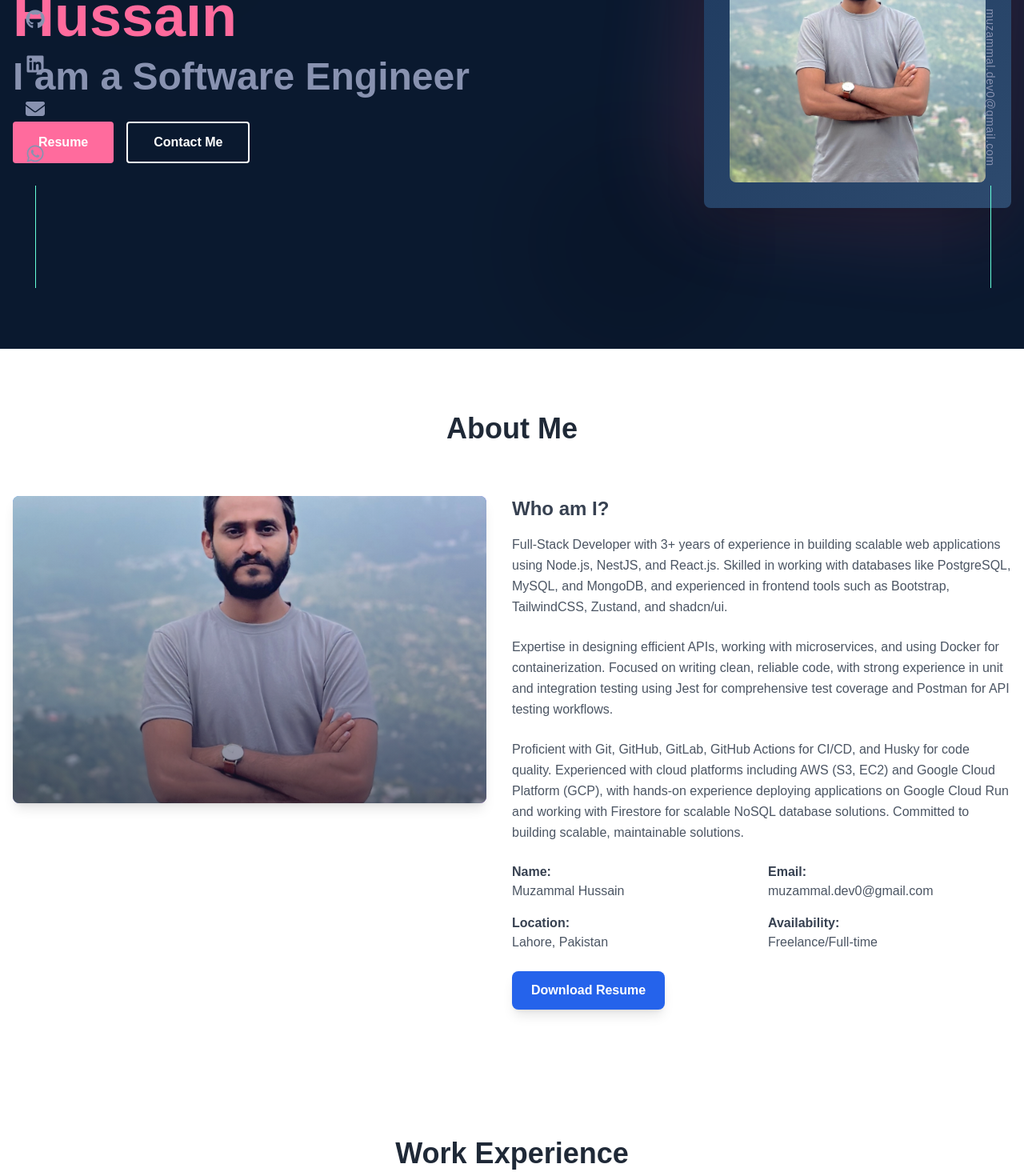
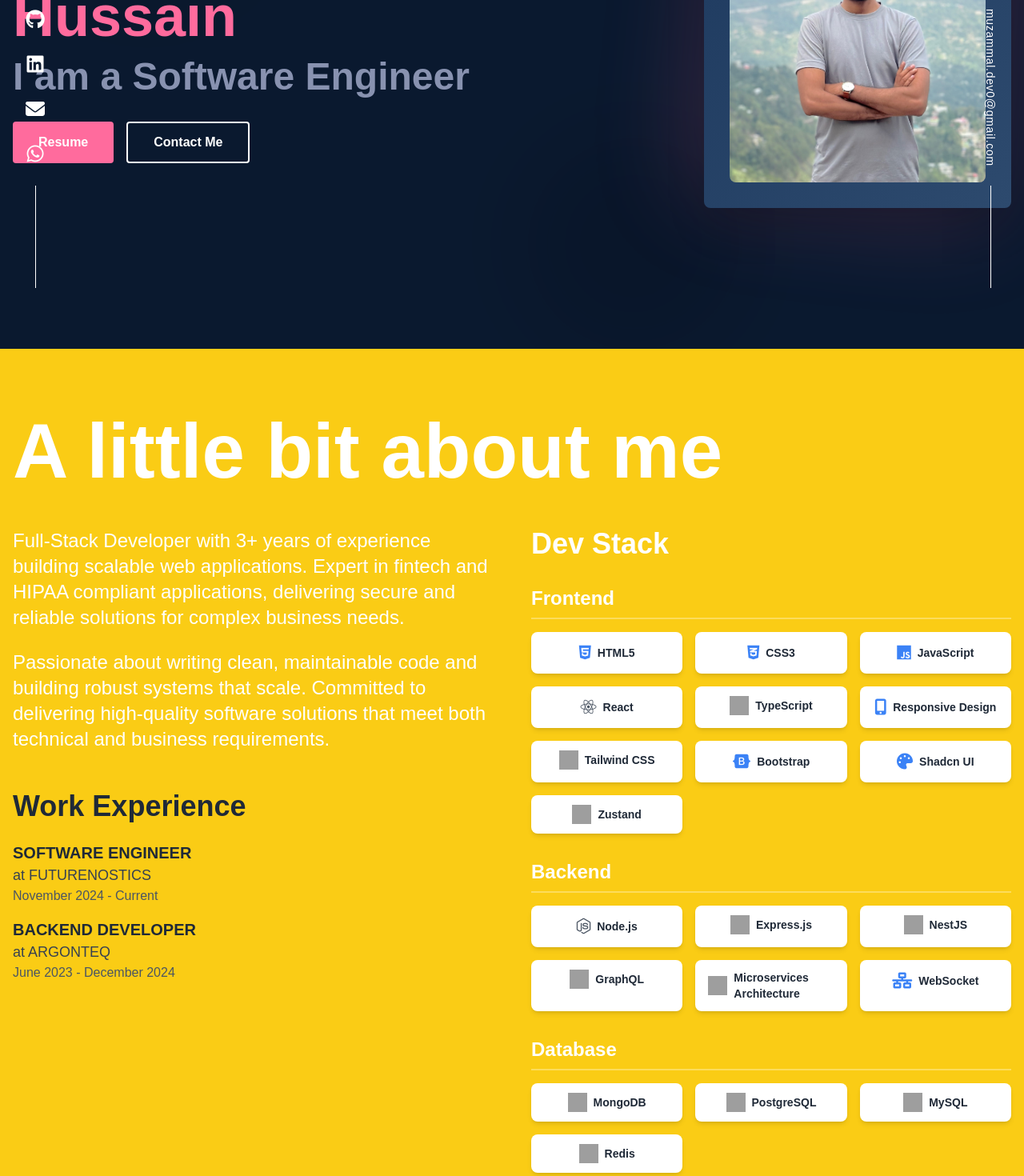
Before and after one commit to muzammal-dev0/portfolio, a React (Vite) app: page / in a window 1280 px wide. Shown: the part 440-1910 px from the top of the page at 80% size. Built offline with nearby package versions, Linux system fonts and the light colour scheme; grey boxes are pictures that could not be loaded; a web font is replaced by a local one.

Commit message:
update about section

```diff
--- a/src/App.jsx
+++ b/src/App.jsx
@@ -1,6 +1,7 @@
 import { useScrollAnimation } from './hooks/useScrollAnimation'
 import Header from './components/layout/Header'
 import Footer from './components/layout/Footer'
+import Sidebar from './components/layout/Sidebar'
 import Hero from './components/sections/Hero'
 import About from './components/sections/About'
 import Experience from './components/sections/Experience'
@@ -28,6 +29,7 @@
       >
         Skip to main content
       </a>
+      <Sidebar />
       <Header />
       <Hero />
       <About />
--- /dev/null
+++ b/src/components/layout/Sidebar.jsx
@@ -0,0 +1,90 @@
+import { useState, useEffect } from 'react'
+import { personalInfo } from '../../constants/personalInfo'
+
+const Sidebar = () => {
+  const [isAboutVisible, setIsAboutVisible] = useState(false)
+
+  useEffect(() => {
+    const handleScroll = () => {
+      const aboutSection = document.getElementById('about')
+      if (aboutSection) {
+        const rect = aboutSection.getBoundingClientRect()
+        const isVisible = rect.top <= window.innerHeight && rect.bottom >= 0
+        setIsAboutVisible(isVisible)
+      }
+    }
+
+    window.addEventListener('scroll', handleScroll, { passive: true })
+    handleScroll() // Check on initial load
+
+    return () => {
+      window.removeEventListener('scroll', handleScroll)
+    }
+  }, [])
+
+  const socialLinks = [
+    {
+      name: 'GitHub',
+      url: personalInfo.socialLinks.github,
+      icon: 'fab fa-github',
+    },
+    {
+      name: 'LinkedIn',
+      url: personalInfo.socialLinks.linkedin,
+      icon: 'fab fa-linkedin',
+    },
+    {
+      name: 'Email',
+      url: `mailto:${personalInfo.email}`,
+      icon: 'fas fa-envelope',
+    },
+    {
+      name: 'WhatsApp',
+      url: personalInfo.socialLinks.whatsapp,
+      icon: 'fab fa-whatsapp',
+    },
+  ]
+
+  // Change colors based on About section visibility
+  const iconColor = isAboutVisible ? 'text-white' : 'text-[#8892b0]'
+  const iconHoverColor = isAboutVisible ? 'hover:text-white' : 'hover:text-[#ff6b9d]'
+  const lineColor = isAboutVisible ? 'bg-white' : 'bg-[#64ffda]'
+  const emailColor = isAboutVisible ? 'text-white' : 'text-[#8892b0]'
+  const emailHoverColor = isAboutVisible ? 'hover:text-white' : 'hover:text-[#ff6b9d]'
+
+  return (
+    <>
+      {/* Vertical Social Media Icons - Left Side */}
+      <div className="hidden lg:flex fixed left-8 bottom-0 flex-col items-center space-y-6 z-20">
+        <div className={`w-px h-32 ${lineColor} transition-colors duration-300`}></div>
+        {socialLinks.map((link, index) => (
+          <a
+            key={index}
+            href={link.url}
+            target="_blank"
+            rel="noopener noreferrer"
+            className={`${iconColor} ${iconHoverColor} transition-colors transform hover:-translate-y-1`}
+            aria-label={link.name}
+          >
+            <i className={`${link.icon} text-2xl`}></i>
+          </a>
+        ))}
+        <div className={`w-px h-32 ${lineColor} transition-colors duration-300`}></div>
+      </div>
+
+      {/* Vertical Email - Right Side */}
+      <div className="hidden lg:flex fixed right-8 bottom-0 flex-col items-center space-y-6 z-20">
+        <a
+          href={`mailto:${personalInfo.email}`}
+          className={`${emailColor} ${emailHoverColor} transition-colors text-sm tracking-wider`}
+          style={{ writingMode: 'vertical-rl', textOrientation: 'mixed' }}
+        >
+          {personalInfo.email}
+        </a>
+        <div className={`w-px h-32 ${lineColor} transition-colors duration-300`}></div>
+      </div>
+    </>
+  )
+}
+
+export default Sidebar
--- a/src/components/sections/About.jsx
+++ b/src/components/sections/About.jsx
@@ -1,60 +1,184 @@
-import { personalInfo } from '../../constants/personalInfo'
-import { PulsatingButton } from '../magicui/PulsatingButton'
+import { personalInfo } from "../../constants/personalInfo";
+import { workExperience } from "../../constants/experience";
+import {
+  frontendSkills,
+  backendSkills,
+  databaseSkills,
+  versionControlSkills,
+  cloudDeploymentSkills,
+  testingSkills,
+  projectManagementSkills,
+} from "../../constants/skills";
 
 const About = () => {
-  const infoItems = [
-    { label: 'Name:', value: personalInfo.name },
-    { label: 'Email:', value: personalInfo.email },
-    { label: 'Location:', value: personalInfo.location },
-    { label: 'Availability:', value: personalInfo.availability },
-  ]
+  // Organize ALL skills by category for Dev Stack (matching Skills section)
+  const devStackCategories = [
+    {
+      title: "Frontend",
+      skills: frontendSkills, // All frontend skills
+    },
+    {
+      title: "Backend",
+      skills: backendSkills, // All backend skills
+    },
+    {
+      title: "Database",
+      skills: databaseSkills, // All database skills
+    },
+    {
+      title: "Version Control & Collaboration",
+      skills: versionControlSkills, // All version control skills
+    },
+    {
+      title: "Cloud and Deployment",
+      skills: cloudDeploymentSkills, // All cloud & deployment skills
+    },
+    {
+      title: "Testing & Code Quality",
+      skills: testingSkills, // All testing skills
+    },
+    {
+      title: "Project Management & Collaboration",
+      skills: projectManagementSkills, // All project management skills
+    },
+  ].filter((category) => category.skills.length > 0);
+
+  // Format date to show month name and year (format: DD/MM/YYYY -> Month Year)
+  const formatDate = (dateString) => {
+    if (dateString === "CURRENT") return "Current";
+    const parts = dateString.split("/");
+    if (parts.length === 3) {
+      const day = parseInt(parts[0], 10);
+      const month = parseInt(parts[1], 10);
+      const year = parts[2];
+      const monthNames = [
+        "January",
+        "February",
+        "March",
+        "April",
+        "May",
+        "June",
+        "July",
+        "August",
+        "September",
+        "October",
+        "November",
+        "December",
+      ];
+      return `${monthNames[month - 1]} ${year}`;
+    }
+    return dateString;
+  };
+
+  // Remove "ASSOCIATE" from position title
+  const formatPosition = (position) => {
+    return position.replace(/ASSOCIATE\s+/i, "").trim();
+  };
 
   return (
-    <section id="about" className="py-20 bg-white">
-      <div className="container mx-auto px-4">
-        <h2 className="text-4xl font-bold text-center mb-16 text-gray-800">
-          About Me
-        </h2>
-        <div className="flex flex-col md:flex-row">
-          <div className="md:w-1/2 mb-8 md:mb-0 pr-0 md:pr-8">
-            <div className="bg-gradient-to-br from-blue-500 to-purple-600 h-96 rounded-lg shadow-lg flex items-center justify-center overflow-hidden relative">
-              <img
-                src={personalInfo.profileImage}
-                alt={`${personalInfo.name} - ${personalInfo.title}`}
-                className="h-full w-full object-cover opacity-90"
-              />
-              <div className="absolute inset-0 bg-gradient-to-t from-gray-900/50 to-transparent"></div>
+    <section id="about" className="py-20 bg-yellow-400">
+      <div className="container mx-auto px-4 max-w-7xl">
+        {/* Title */}
+        <div className="mb-12">
+          <h2 className="text-6xl md:text-7xl lg:text-8xl font-bold mb-8 text-white leading-tight">
+            A little bit about me
+          </h2>
+        </div>
+
+        {/* Two Column Layout */}
+        <div className="flex flex-col lg:flex-row gap-12">
+          {/* Left Side - Text Content and Work Experience */}
+          <div className="lg:w-1/2 space-y-12">
+            <div className="space-y-6 text-lg md:text-xl lg:text-2xl text-white leading-relaxed">
+              <p>{personalInfo.bio.long[0]}</p>
+              <p>{personalInfo.bio.long[1]}</p>
+              <p>{personalInfo.bio.long[2]}</p>
+            </div>
+
+            {/* Work Experience */}
+            <div>
+              <h3 className="text-3xl md:text-4xl font-bold mb-6 text-gray-800">
+                Work Experience
+              </h3>
+              <div className="space-y-4">
+                {workExperience.map((exp) => (
+                  <div key={exp.id} className="text-gray-800">
+                    <p className="text-lg md:text-xl font-semibold">
+                      {formatPosition(exp.position)}
+                    </p>
+                    <p className="text-base md:text-lg text-gray-700">
+                      at {exp.company}
+                    </p>
+                    <p className="text-sm md:text-base text-gray-600">
+                      {formatDate(exp.startDate)} - {formatDate(exp.endDate)}
+                    </p>
+                  </div>
+                ))}
+              </div>
             </div>
           </div>
-          <div className="md:w-1/2">
-            <h3 className="text-2xl font-bold mb-4 text-gray-700">Who am I?</h3>
-            {personalInfo.bio.long.map((paragraph, index) => (
-              <p key={index} className="text-gray-600 mb-6 leading-relaxed">
-                {paragraph}
-              </p>
-            ))}
-            <div className="grid grid-cols-2 gap-4 mb-6">
-              {infoItems.map((item, index) => (
-                <div key={index}>
-                  <h4 className="font-bold text-gray-700">{item.label}</h4>
-                  <p className="text-gray-600">{item.value}</p>
+
+          {/* Right Side - Dev Stack Cards by Category */}
+          <div className="lg:w-1/2">
+            <h3 className="text-3xl md:text-4xl font-bold mb-8 text-white">
+              Dev Stack
+            </h3>
+            <div className="space-y-8">
+              {devStackCategories.map((category, categoryIndex) => (
+                <div key={categoryIndex} className="space-y-4">
+                  <h4 className="text-xl md:text-2xl font-bold text-white border-b-2 border-white/30 pb-2">
+                    {category.title}
+                  </h4>
+                  <div className="grid grid-cols-2 md:grid-cols-3 gap-4">
+                    {category.skills.map((skill, skillIndex) => (
+                      <div
+                        key={skillIndex}
+                        className="relative bg-white rounded-lg px-4 py-3 shadow-md hover:shadow-lg transition-shadow overflow-hidden"
+                      >
+                        <div className="flex items-center justify-center gap-2 relative z-10">
+                          {skill.iconUrl ? (
+                            <>
+                              <img
+                                src={skill.iconUrl}
+                                alt={skill.title}
+                                className="w-5 h-5 md:w-6 md:h-6 flex-shrink-0"
+                                onError={(e) => {
+                                  e.target.style.display = "none";
+                                  if (e.target.nextElementSibling) {
+                                    e.target.nextElementSibling.style.display =
+                                      "inline";
+                                  }
+                                }}
+                              />
+                              <i
+                                className={`${skill.icon} ${
+                                  skill.iconColor || "text-gray-600"
+                                } text-lg md:text-xl flex-shrink-0`}
+                                style={{ display: "none" }}
+                              ></i>
+                            </>
+                          ) : (
+                            <i
+                              className={`${skill.icon} ${
+                                skill.iconColor || "text-gray-600"
+                              } text-lg md:text-xl flex-shrink-0`}
+                            ></i>
+                          )}
+                          <h3 className="text-xs md:text-sm font-semibold text-gray-800">
+                            {skill.title}
+                          </h3>
+                        </div>
+                      </div>
+                    ))}
+                  </div>
                 </div>
               ))}
             </div>
-            <PulsatingButton
-              as="a"
-              href={personalInfo.cvPath}
-              download="CV.pdf"
-              className="inline-flex bg-blue-600 text-white hover:bg-blue-700 font-semibold shadow-lg no-underline"
-              pulseColor="37, 99, 235"
-            >
-              Download Resume
-            </PulsatingButton>
           </div>
         </div>
       </div>
     </section>
-  )
-}
+  );
+};
 
-export default About
+export default About;
--- a/src/components/sections/Hero.jsx
+++ b/src/components/sections/Hero.jsx
@@ -37,44 +37,12 @@
         <div className="absolute -bottom-8 left-1/2 w-72 h-72 bg-[#1e3a5f] rounded-full mix-blend-multiply filter blur-3xl opacity-20 animate-blob animation-delay-4000"></div>
       </div>
 
-      {/* Vertical Social Media Icons - Left Side */}
-      <div className="hidden lg:flex fixed left-8 bottom-0 flex-col items-center space-y-6 z-20">
-        <div className="w-px h-32 bg-[#64ffda]"></div>
-        {socialLinks.map((link, index) => (
-          <a
-            key={index}
-            href={link.url}
-            target="_blank"
-            rel="noopener noreferrer"
-            className="text-[#8892b0] hover:text-[#ff6b9d] transition-colors transform hover:-translate-y-1"
-            aria-label={link.name}
-          >
-            <i className={`${link.icon} text-2xl`}></i>
-          </a>
-        ))}
-        <div className="w-px h-32 bg-[#64ffda]"></div>
-      </div>
-
-      {/* Vertical Email - Right Side */}
-      <div className="hidden lg:flex fixed right-8 bottom-0 flex-col items-center space-y-6 z-20">
-        <a
-          href={`mailto:${personalInfo.email}`}
-          className="text-[#8892b0] hover:text-[#ff6b9d] transition-colors text-sm tracking-wider"
-          style={{ writingMode: "vertical-rl", textOrientation: "mixed" }}
-        >
-          {personalInfo.email}
-        </a>
-        <div className="w-px h-32 bg-[#64ffda]"></div>
-      </div>
-
       {/* Main Content */}
       <div className="relative z-10 container mx-auto px-4 py-20">
         <div className="flex flex-col lg:flex-row items-center justify-between">
           {/* Left Content */}
           <div className="lg:w-1/2 text-center lg:text-left mb-12 lg:mb-0">
-            <p className="text-[#ff6b9d] text-lg mb-4 font-mono">
-              Hi There
-            </p>
+            <p className="text-[#ff6b9d] text-lg mb-4 font-mono">Hi There</p>
             <h1 className="text-5xl md:text-6xl lg:text-7xl font-bold leading-tight mb-4">
               I'm{" "}
               <span className="text-[#ff6b9d] whitespace-nowrap">
--- a/src/constants/personalInfo.js
+++ b/src/constants/personalInfo.js
@@ -16,9 +16,8 @@
     short:
       "A software engineer with over 3 years of experience building full stack websites for fintech, trading, and gaming platforms.",
     long: [
-      "Full-Stack Developer with 3+ years of experience in building scalable web applications using Node.js, NestJS, and React.js. Skilled in working with databases like PostgreSQL, MySQL, and MongoDB, and experienced in frontend tools such as Bootstrap, TailwindCSS, Zustand, and shadcn/ui.",
-      "Expertise in designing efficient APIs, working with microservices, and using Docker for containerization. Focused on writing clean, reliable code, with strong experience in unit and integration testing using Jest for comprehensive test coverage and Postman for API testing workflows.",
-      "Proficient with Git, GitHub, GitLab, GitHub Actions for CI/CD, and Husky for code quality. Experienced with cloud platforms including AWS (S3, EC2) and Google Cloud Platform (GCP), with hands-on experience deploying applications on Google Cloud Run and working with Firestore for scalable NoSQL database solutions. Committed to building scalable, maintainable solutions.",
+      "Full-Stack Developer with 3+ years of experience building scalable web applications. Expert in fintech and HIPAA compliant applications, delivering secure and reliable solutions for complex business needs.",
+      "Passionate about writing clean, maintainable code and building robust systems that scale. Committed to delivering high-quality software solutions that meet both technical and business requirements.",
     ],
   },
   contactMessage:
```
